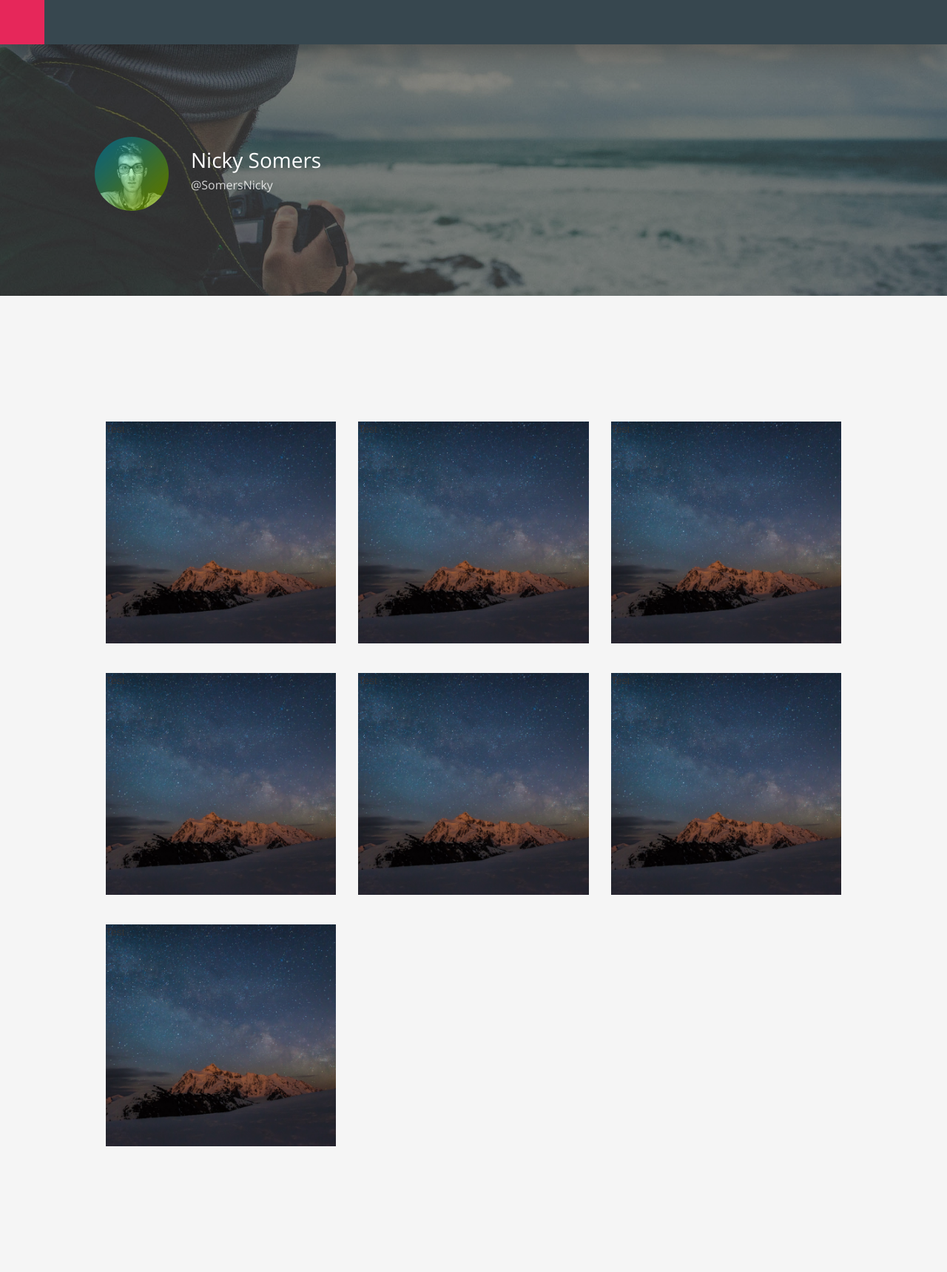
After one commit to NickySomers/imd_php1_project, a PHP site: page /views/profile.php in a window 1280 px wide. The commit adds this page. Shown: the whole page at 74% size. Run offline with PHP 8.4, Linux system fonts and the light colour scheme.

Commit message:
Created an html structure for the profile page

```diff
--- a/css/style.css
+++ b/css/style.css
@@ -244,8 +244,7 @@ input {
     display: block;
 }
 
-.upload-form
-{
+.upload-form {
     position: relative;
     z-index: 9999999;
     text-align: center;
@@ -269,15 +268,13 @@ input {
     display: flex;
 }
 
-.add-image-info .button-group .button
-{
+.add-image-info .button-group .button {
     margin: 1%;
 }
 
 .add-image-info .content {
     width: 50%;
 }
-
 
 .content {
     width: 80%;
@@ -300,9 +297,7 @@ input[type=file] {
     display: block;
 }
 
-
-.feedback
-{
+.feedback {
     position: fixed;
     z-index: 999;
     top: 60px;
@@ -315,31 +310,99 @@ input[type=file] {
     -webkit-animation: showFeedback 0.3s linear forwards, hideFeedback 0.3s 2s linear forwards;
 }
 
-
-@-webkit-keyframes showFeedback
-{
-
-    0%
-    {
+@-webkit-keyframes showFeedback {
+    0% {
         -webkit-transform: translateY(-100px);
         opacity: 0;
     }
-
-    100%
-    {
+    100% {
         -webkit-transform: translateY(0);
         opacity: 1;
     }
-
 }
 
-@-webkit-keyframes hideFeedback
-{
-
-    100%
-    {
+@-webkit-keyframes hideFeedback {
+    100% {
         -webkit-transform: translateY(-100px);
         opacity: 0;
     }
+}
 
+.profile-header {
+    height: 50vh;
+    width: 100%;
+    background-color: gray;
+    display: flex;
+    align-items: center;
+    padding-top: 70px;
+    background-image: url("../images/bg.png");
+    background-size: cover;
+    background-repeat: no-repeat;
+    background-position: center;
+    position: relative;
 }
+
+.profile-header .wrapper
+{
+    display: flex;
+    align-items: center;
+    position: relative;
+    z-index: 999;
+    flex-wrap: wrap;
+}
+
+.profile-header h1
+{
+    color: white;
+    font-size: 2.8rem;
+    margin: 0;
+    font-family: "Open Sans", sans-serif;
+}
+
+.profile-header h2
+{
+    color: rgba(255, 255, 255, 0.8);
+    font-size: 1.6rem;
+    font-weight: 300;
+    margin-top: 10px;
+    font-family: "Open Sans", sans-serif;
+}
+
+.profile-header .overlay
+{
+    background: #272727 !important;
+}
+
+.profile-picture {
+    height: 100px;
+    width: 100px;
+    border-radius: 100px;
+    background-color: red;
+    margin-right: 30px;
+    background-image: url("../images/avatar.jpg");
+    background-size: cover;
+    background-repeat: no-repeat;
+    background-position: center;
+}
+
+.profile-grid
+{
+    padding-top: 150px !important;
+    padding-bottom: 150px !important;
+}
+
+.profile-grid-image
+{
+    height: 300px;
+    width: 100%;
+    background-image: url("../public/uploads/2016-04-04T17:30:00+02:00.jpeg");
+    background-size: cover;
+    background-repeat: no-repeat;
+    background-position: center;
+}
+
+.profile-grid-image-container
+{
+    padding: 20px;
+    box-sizing: border-box;
+}
--- /dev/null
+++ b/views/profile.php
@@ -0,0 +1,43 @@
+<!DOCTYPE html>
+<html lang="en">
+
+<head>
+    <meta charset="UTF-8">
+    <title>IMDstagram</title>
+    <link rel="stylesheet" href="../css/style.css">
+    <link href="../bower_components/bootstrap/dist/css/bootstrap.min.css" rel="stylesheet">
+</head>
+
+<body>
+    <header>
+        <div class="logo"></div>
+    </header>
+
+    <div class="profile-header">
+        <div class="wrapper">
+
+            <div class="profile-picture"></div>
+            <div>
+                <h1>Nicky Somers</h1>
+                <h2>@SomersNicky</h2>
+            </div>
+        </div>
+
+        <div class="overlay"></div>
+    </div>
+    <div class="profile-grid container-fluid">
+        <div class="wrapper">
+            <div class="col-md-4 profile-grid-image-container"><div class="profile-grid-image">Test</div></div>
+            <div class="col-md-4 profile-grid-image-container"><div class="profile-grid-image">Test</div></div>
+            <div class="col-md-4 profile-grid-image-container"><div class="profile-grid-image">Test</div></div>
+            <div class="col-md-4 profile-grid-image-container"><div class="profile-grid-image">Test</div></div>
+            <div class="col-md-4 profile-grid-image-container"><div class="profile-grid-image">Test</div></div>
+            <div class="col-md-4 profile-grid-image-container"><div class="profile-grid-image">Test</div></div>
+            <div class="col-md-4 profile-grid-image-container"><div class="profile-grid-image">Test</div></div>
+
+        </div>
+
+    </div>
+</body>
+
+</html>
```
Also changed, not shown: images/avatar.jpg (added).
